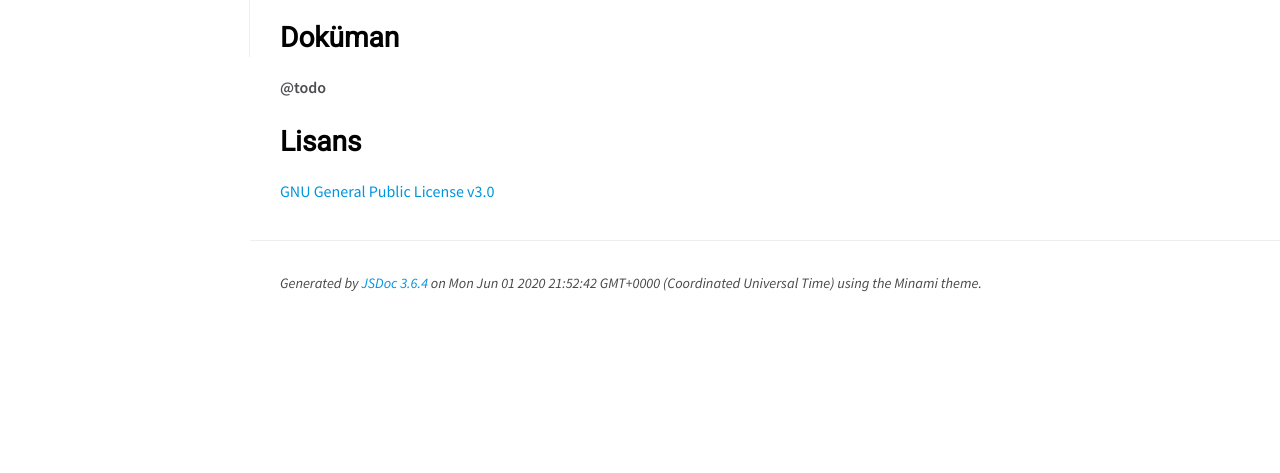
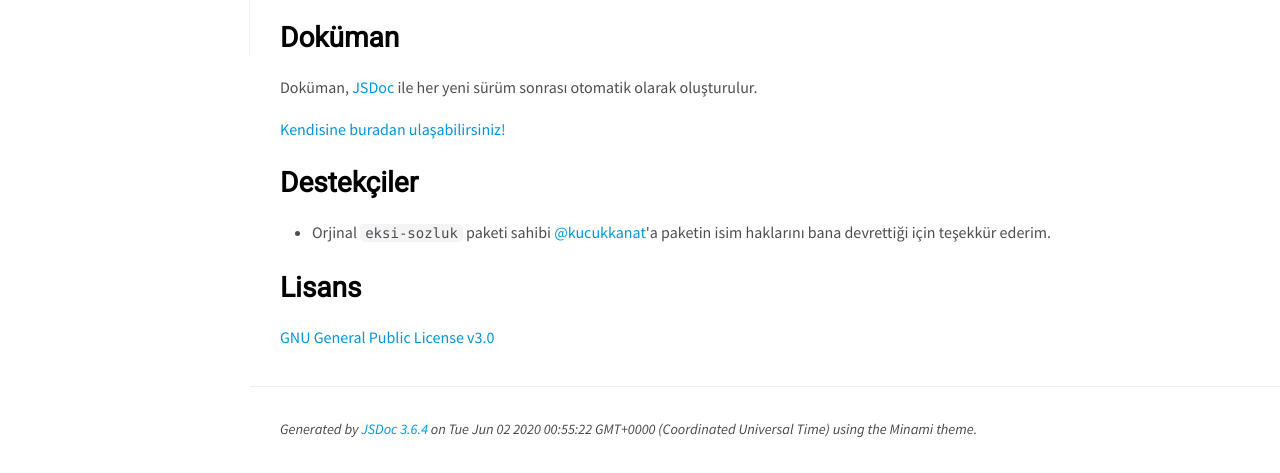
Before and after one commit to ridvanaltun/eksi-sozluk, a website: page docs/index.html in a window 1280 px wide. Shown: the part 743-1216 px from the top of the page. Before the commit the page ends 1070 px from the top, so only its background shows below. Drawn offline with nearby package versions, Linux system fonts and the light colour scheme.

Commit message:
chore(release): 1.2.0 [skip ci]
# [1.2.0](https://github.com/ridvanaltun/eksi-sozluk/compare/v1.1.0...v1.2.0) (2020-06-02)

### Features

* add ability to fetch today in history ([199339c](https://github.com/ridvanaltun/eksi-sozluk/commit/199339c1d2b8e6731c8f84d016f69d11f9575be4))

```diff
--- a/docs/index.html
+++ b/docs/index.html
@@ -56,7 +56,12 @@
 <p>Ekşi Sözlük kullanan uygulamalar geliştirirken kullanabileceğiniz bir NodeJS paketi.</p>
 </blockquote>
 <h2>Doküman</h2>
-<p><strong>@todo</strong></p>
+<p>Doküman, <a href="https://github.com/jsdoc/jsdoc">JSDoc</a> ile her yeni sürüm sonrası otomatik olarak oluşturulur.</p>
+<p><a href="https://ridvanaltun.github.io/eksi-sozluk/">Kendisine buradan ulaşabilirsiniz!</a></p>
+<h2>Destekçiler</h2>
+<ul>
+<li>Orjinal <code>eksi-sozluk</code> paketi sahibi <a href="https://github.com/kucukkanat">@kucukkanat</a>'a paketin isim haklarını bana devrettiği için teşekkür ederim.</li>
+</ul>
 <h2>Lisans</h2>
 <p><a href="https://github.com/ridvanaltun/eksi-sozluk/blob/master/LICENSE">GNU General Public License v3.0</a></p></article>
     </section>
@@ -71,7 +76,7 @@
 <br class="clear">
 
 <footer>
-    Generated by <a href="https://github.com/jsdoc3/jsdoc">JSDoc 3.6.4</a> on Mon Jun 01 2020 21:52:42 GMT+0000 (Coordinated Universal Time) using the Minami theme.
+    Generated by <a href="https://github.com/jsdoc3/jsdoc">JSDoc 3.6.4</a> on Tue Jun 02 2020 00:55:22 GMT+0000 (Coordinated Universal Time) using the Minami theme.
 </footer>
 
 <script>prettyPrint();</script>
--- a/package.json
+++ b/package.json
@@ -1,6 +1,6 @@
 {
   "name": "eksi-sozluk",
-  "version": "1.1.0",
+  "version": "1.2.0",
   "description": "Ekşi Sözlük için yazılmış bir paket.",
   "main": "index.js",
   "directories": {
```
Also changed, not shown: CHANGELOG.md, 1 other file.
